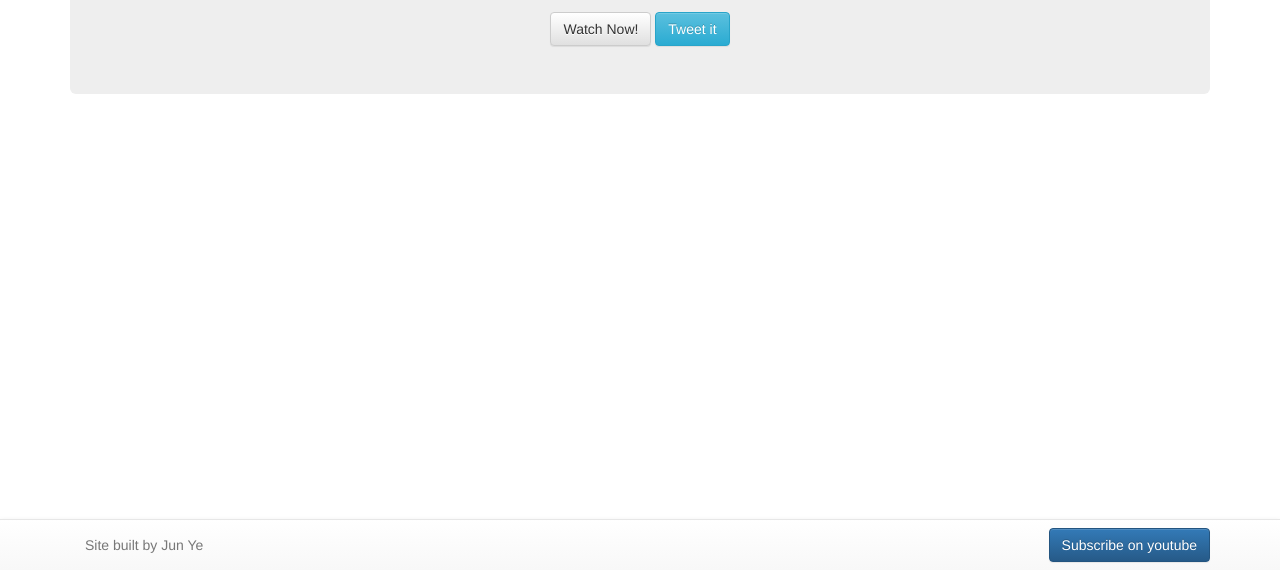
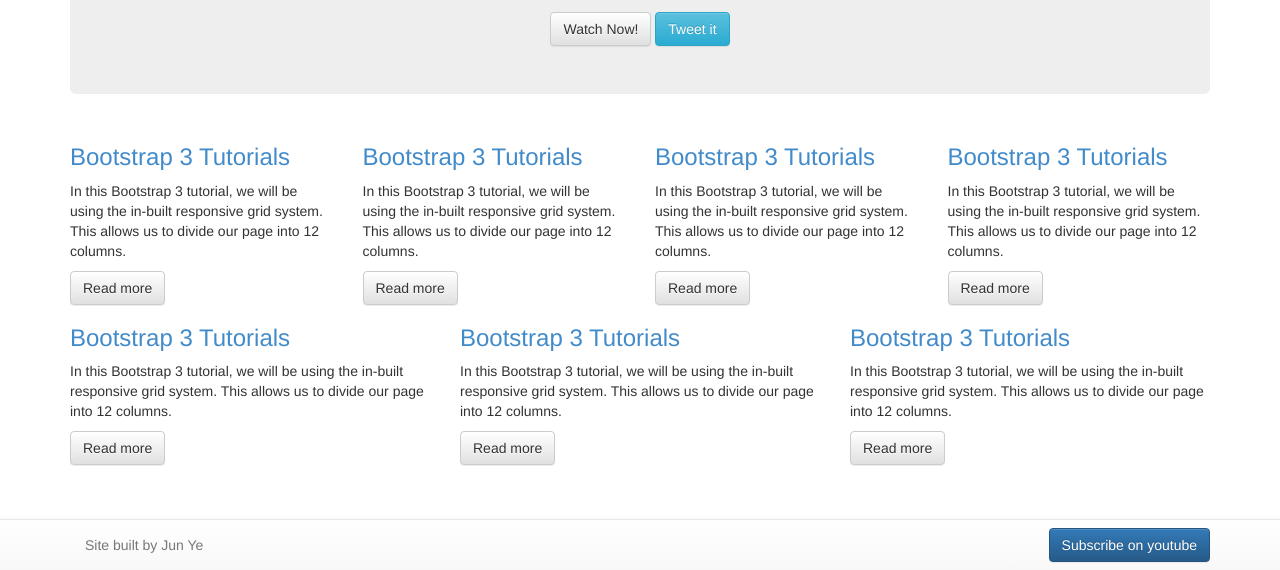
Before and after one commit to yetsun/bootstrap_test, a plain HTML site: page index.html in a window 1280 px wide. Shown: the part 230-800 px from the top of the page. Drawn offline with nearby package versions, Linux system fonts and the light colour scheme.

Commit message:
add grid

```diff
--- a/index.html
+++ b/index.html
@@ -60,6 +60,62 @@
 		</div>
 
 
+		<div class="container">
+			<div class="row">
+				<div class="col-md-3">
+					<h3><a href="#">Bootstrap 3 Tutorials</a></h3>
+					<p>In this Bootstrap 3 tutorial, we will be using the in-built responsive grid system. This allows us to divide our page into 12 columns.</p>
+					<a href="#" class="btn btn-default">Read more</a>
+				</div>
+
+
+				<div class="col-md-3">
+					<h3><a href="#">Bootstrap 3 Tutorials</a></h3>
+					<p>In this Bootstrap 3 tutorial, we will be using the in-built responsive grid system. This allows us to divide our page into 12 columns.</p>
+					<a href="#" class="btn btn-default">Read more</a>
+				</div>
+
+
+				<div class="col-md-3">
+					<h3><a href="#">Bootstrap 3 Tutorials</a></h3>
+					<p>In this Bootstrap 3 tutorial, we will be using the in-built responsive grid system. This allows us to divide our page into 12 columns.</p>
+					<a href="#" class="btn btn-default">Read more</a>
+				</div>
+
+				<div class="col-md-3">
+					<h3><a href="#">Bootstrap 3 Tutorials</a></h3>
+					<p>In this Bootstrap 3 tutorial, we will be using the in-built responsive grid system. This allows us to divide our page into 12 columns.</p>
+					<a href="#" class="btn btn-default">Read more</a>
+				</div>
+			</div>
+
+
+			<div class="row">
+				<div class="col-md-4">
+					<h3><a href="#">Bootstrap 3 Tutorials</a></h3>
+					<p>In this Bootstrap 3 tutorial, we will be using the in-built responsive grid system. This allows us to divide our page into 12 columns.</p>
+					<a href="#" class="btn btn-default">Read more</a>
+				</div>
+
+
+				<div class="col-md-4">
+					<h3><a href="#">Bootstrap 3 Tutorials</a></h3>
+					<p>In this Bootstrap 3 tutorial, we will be using the in-built responsive grid system. This allows us to divide our page into 12 columns.</p>
+					<a href="#" class="btn btn-default">Read more</a>
+				</div>
+
+
+				<div class="col-md-4">
+					<h3><a href="#">Bootstrap 3 Tutorials</a></h3>
+					<p>In this Bootstrap 3 tutorial, we will be using the in-built responsive grid system. This allows us to divide our page into 12 columns.</p>
+					<a href="#" class="btn btn-default">Read more</a>
+				</div>
+
+
+			</div>
+		</div>
+
+
 
 		<div class="navbar navbar-default navbar-fixed-bottom">
 			<div class="container">
```
